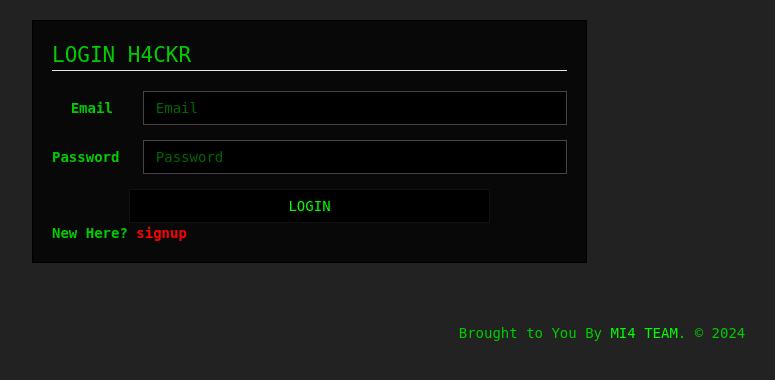
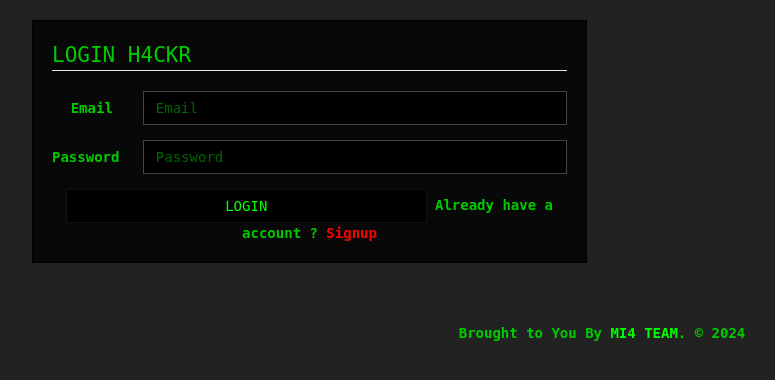
Before and after one commit to Z3R0SEC/Bot, a Flask app: page /login in a window 1280 px wide. Shown: the part 51-431 px from the top of the page, without its empty margins (38-813 px from the left). Run offline with Flask 3, Linux system fonts and the light colour scheme; some libraries are stand-ins or nearby versions.

Commit message:
Update login.html

```diff
--- a/templates/login.html
+++ b/templates/login.html
@@ -22,8 +22,12 @@
                                 </div>
                               <center>
         <button style="boarder-color: solid green; background-color: black; width: 70%;" class="btn btn-default">LOGIN</button>
+         <b>Already have a account ? <a href="{{ url_for('signup') }}" style="color: red;">Signup</a><b>
+         {% if error %}
+            <b style="red">{{ error }}</b>
+         {% endif %}
          </center>
-         <b>New Here? <a style="color: red;" href="{{ url_for('signup') }}">signup</a></b>
+
                             </div>
                         </fieldset>
                     </form>
```
